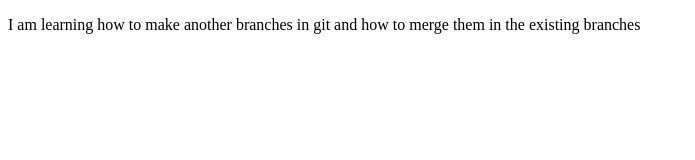
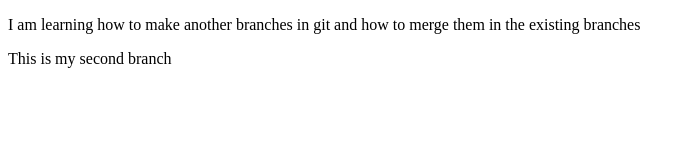
Before and after one commit to shubhaminnobit/first-demo, a plain HTML site: page index.html in a window 1280 px wide. Shown: the whole page, without its empty margins (0-695 px from the left). Drawn offline with Linux system fonts and the light colour scheme.

Commit message:
add new feature

```diff
--- a/index.html
+++ b/index.html
@@ -5,5 +5,6 @@
 </head>
 <body>
     <p>I am learning how to make another branches in git and how to merge them in the existing branches</p>
+    <p> This is my second branch</p>
 </body>
 </html>
```
